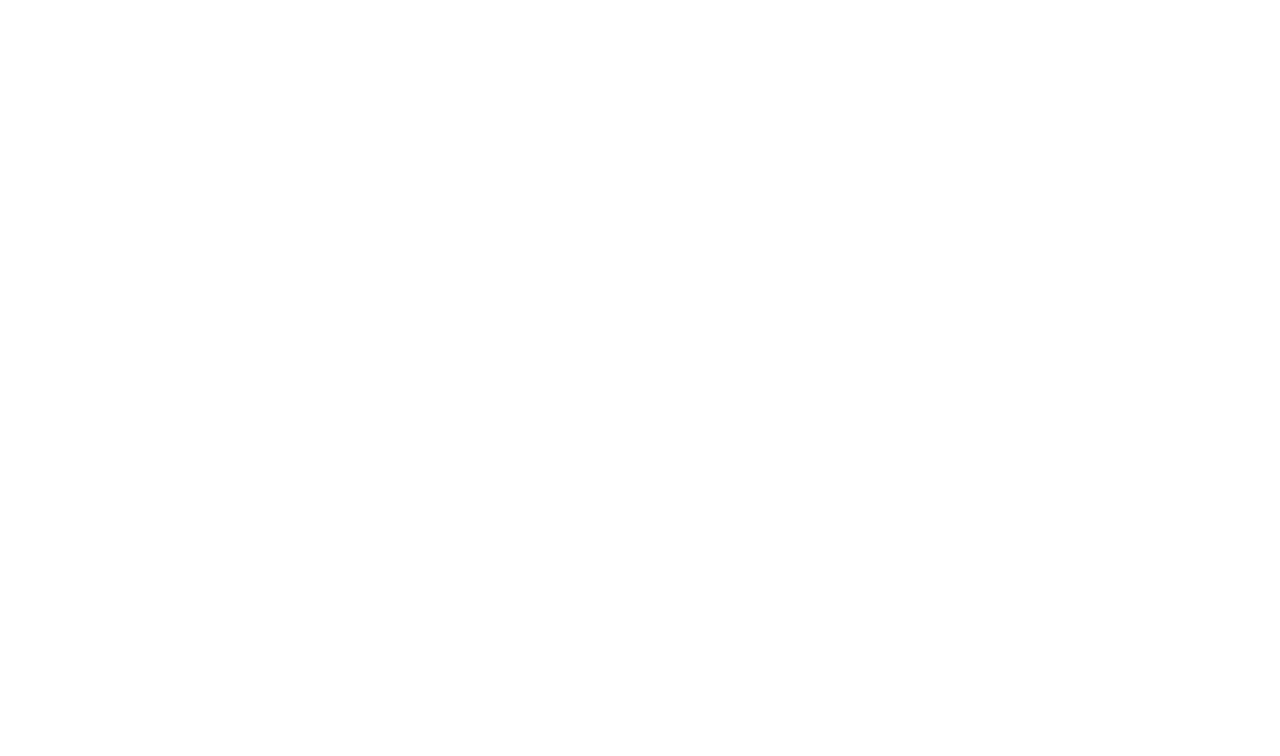
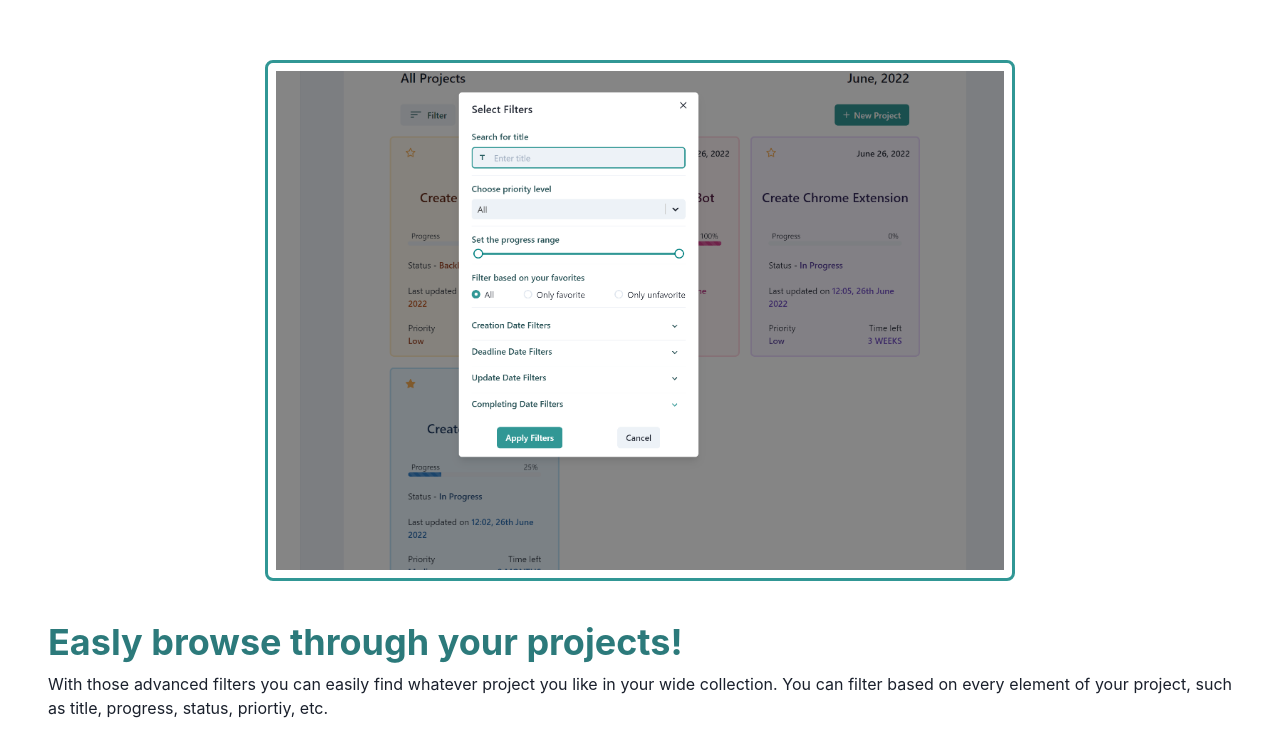
Before and after one commit to kTrzcinskii/project-manager, a Next.js app in the folder frontend/: page / in a window 1280 px wide. Shown: the part 2410-3166 px from the top of the page. Before the commit the page ends 2400 px from the top, so only its background shows below. Built offline with nearby package versions, Linux system fonts and the light colour scheme.

Commit message:
filters section

```diff
--- a/frontend/pages/index.tsx
+++ b/frontend/pages/index.tsx
@@ -5,6 +5,7 @@ import all_projects_ss from "../public/images/all_projects_ss.png";
 import PhotoAndTextContainer from "../src/components/ui/main-page/PhotoAndTextContainer";
 import { useRef } from "react";
 import single_project_ss from "../public/images/single_project_page_ss.png";
+import filter_ss from "../public/images/filters_ss.png";
 
 const Home: NextPage = () => {
   const learMoreRef = useRef<HTMLDivElement>(null);
@@ -25,6 +26,12 @@ const Home: NextPage = () => {
         headingAlign='right'
         bgColor='blackAlpha'
       />
+      <PhotoAndTextContainer
+        image={filter_ss}
+        header='Easly browse through your projects!'
+        text='With those advanced filters you can easily find whatever project you like in your wide collection. You can filter based on every element of your project, such as title, progress, status, priortiy, etc.'
+        bgColor='whiteAlpha'
+      />
     </Box>
   );
 };
```
Also changed, not shown: frontend/public/images/filters_ss.png (added).
